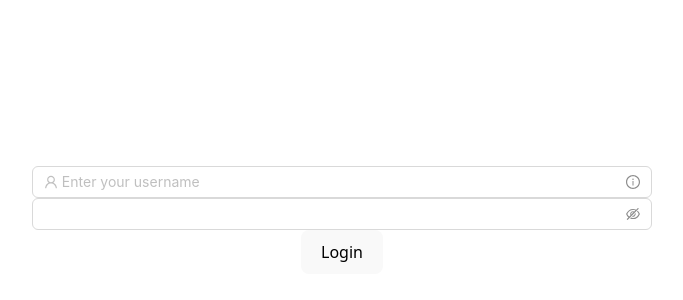
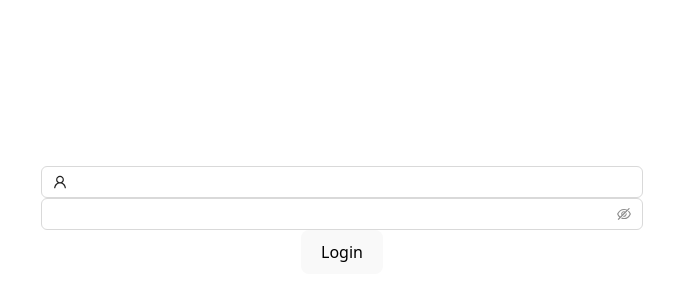
Before and after one commit to capimaker/patitApp, a React (Vite) app: page /login in a window 1280 px wide. Shown: the part 180-480 px from the top of the page, without its empty margins (298-981 px from the left). Built offline with nearby package versions, Linux system fonts and the light colour scheme.

Commit message:
antd email limpio

```diff
--- a/src/components/Login/Inputemail.jsx
+++ b/src/components/Login/Inputemail.jsx
@@ -1,5 +1,5 @@
-import { InfoCircleOutlined, UserOutlined } from '@ant-design/icons';
-import { Input, Tooltip } from 'antd';
+import { UserOutlined } from '@ant-design/icons';
+import { Input } from 'antd';
 
 export const Inputemail = (className, value, name, placeholder, onChange) => {
 
@@ -7,13 +7,13 @@ export const Inputemail = (className, value, name, placeholder, onChange) => {
   return (
 
     <Input
-      placeholder="Enter your username"
-      prefix={<UserOutlined style={{ color: 'rgba(0,0,0,.25)' }} />}
-      suffix={
-        <Tooltip title="Extra information">
-          <InfoCircleOutlined style={{ color: 'rgba(0,0,0,.45)' }} />
-        </Tooltip>
-      }
+    className = {className}
+      value = {value}
+      name = {name}
+      placeholder = {placeholder}
+      onChange = {onChange}
+      prefix={<UserOutlined />}
+
     />
   );
 };
--- a/src/service/AuthService.js
+++ b/src/service/AuthService.js
@@ -0,0 +1,3 @@
+import axios from "axios";
+
+API_URL = "http://localhost:8080/users"
```
